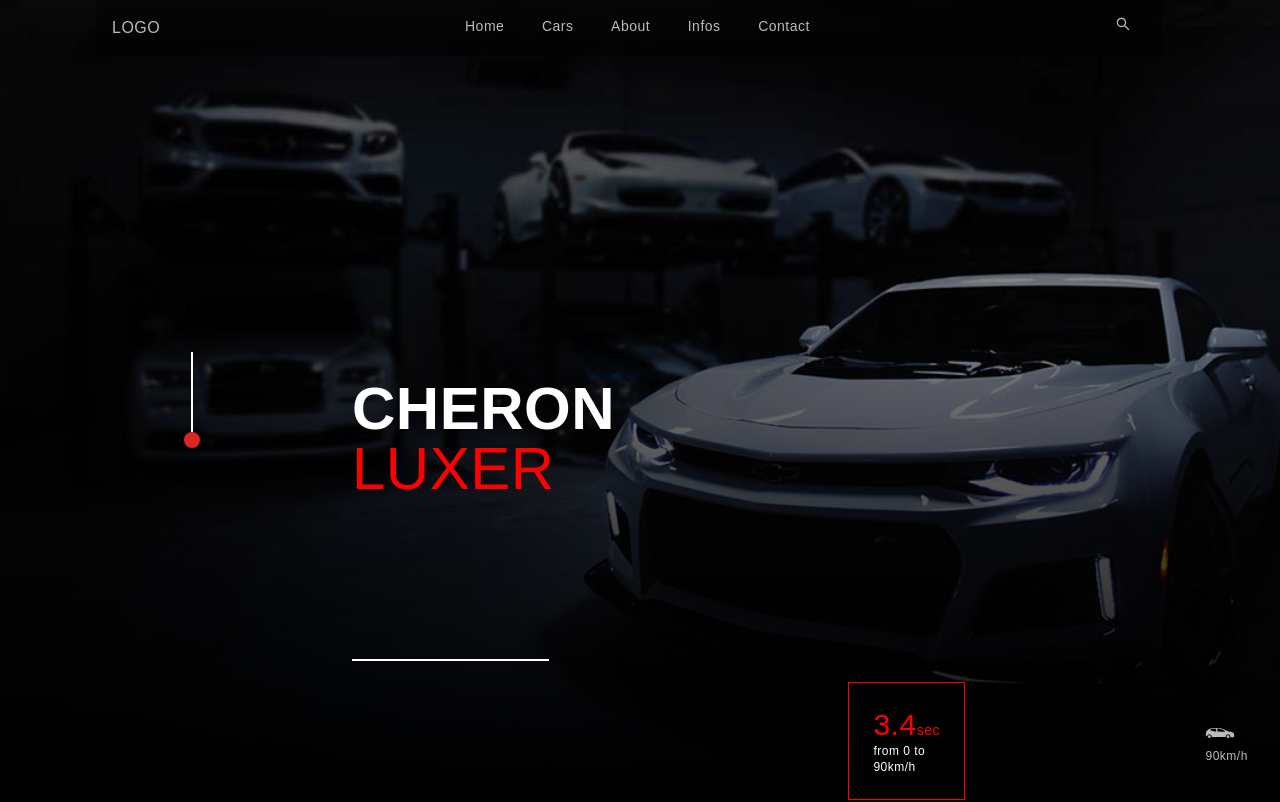
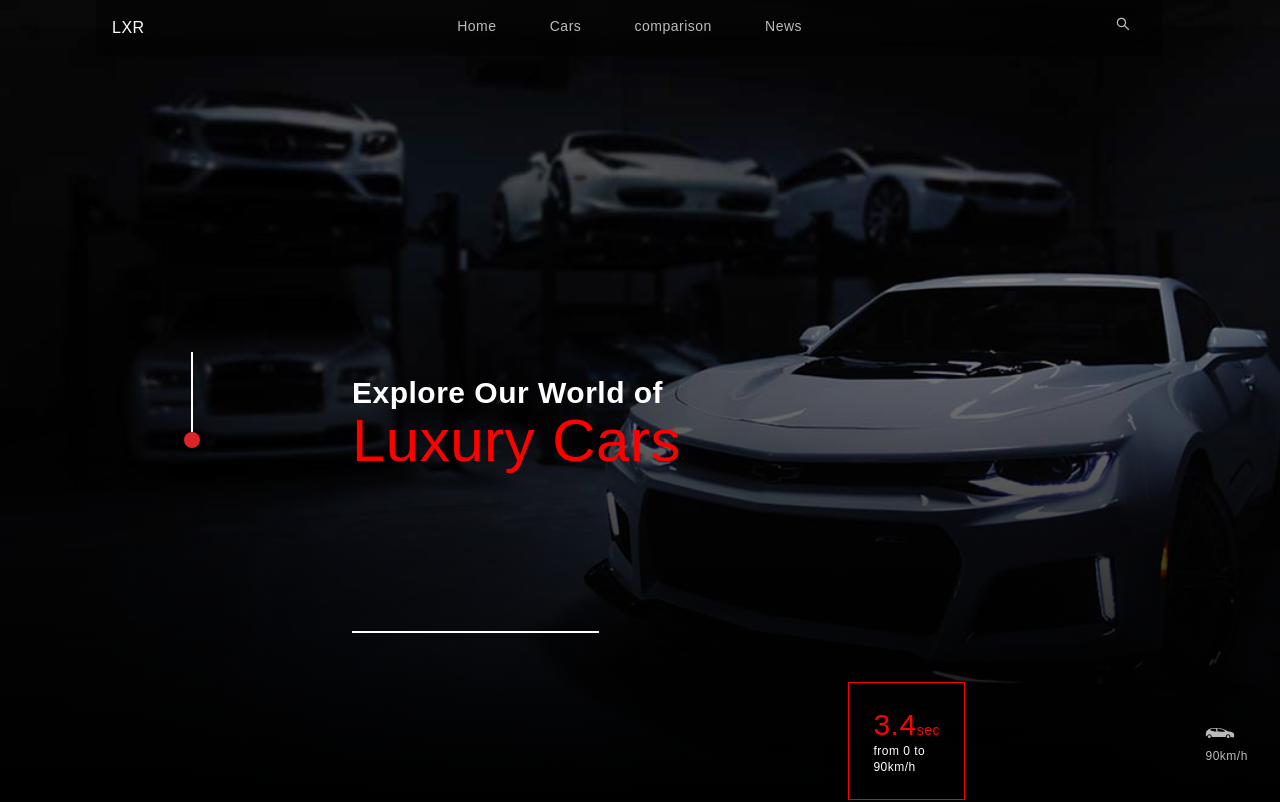
Before and after one commit to joel-kalema/luxury-cars, a Next.js app: page / in a window 1280 px wide. Shown: the top 802 px of the page. Built offline with nearby package versions, Linux system fonts and the light colour scheme.

Commit message:
Add links

```diff
--- a/components/cars.js
+++ b/components/cars.js
@@ -10,7 +10,7 @@ export default function Cars() {
     }, []);
 
     return (
-        <div className="py-40 md:py-28 relative flex flex-col md:flex-row">
+        <div id="comparison" className="py-40 md:py-28 relative flex flex-col md:flex-row">
             <div className='mb-[-15rem] md:top-[0rem] w-2/5 z-0' data-aos="fade-up" data-aos-duration="1000">
                 <Image src='/car.jpg' alt='car' className='z-0' width={700} height={400}/>
             </div>
--- a/components/footer.js
+++ b/components/footer.js
@@ -1,9 +1,9 @@
 import { footer } from "./datas/footer"
 
-export default function Footer () {
+export default function Footer() {
     return (
         <div className="py-10 md:py-28 bg-[#000]">
-            <div className="flex justify-around w-3/5 mx-auto">
+            <div className="md:flex justify-around w-3/5 mx-auto hidden ">
                 {footer.map((item) => (
                     <div key={item.title}>
                         <h1 className="text-[#A39C9C] font-extrabold text-xl">{item.title}</h1>
@@ -16,6 +16,11 @@ export default function Footer () {
                     </div>
                 ))}
             </div>
+            <div>
+                <div className='py-10 text-center'>
+                    <p className="text-xs">© 2020 <a href="https://www.linkedin.com/in/joel-kalema/">Joel Kalema</a>, All right reserved</p>
+                </div>
+            </div>
         </div>
     )
 }
--- a/components/header.js
+++ b/components/header.js
@@ -5,7 +5,7 @@ import { CarsData } from './datas/cars';
 import { AiOutlineSearch } from 'react-icons/ai';
 import { VscChromeClose } from 'react-icons/vsc';
 
-export default function Header (){
+export default function Header() {
 
     const [active, setActive] = useState('nav_active');
     const [seachCar, setSeachCar] = useState('')
@@ -22,26 +22,31 @@ export default function Header (){
     return (
         <div>
             <div className="flex justify-between fixed w-[100%] md:w-5/6 exp backdrop-blur-md p-4 md:left-24 bg-[#0004] z-50">
-                <div>LOGO</div>
+                <h1><Link href='/'>LXR</Link></h1>
                 <ul className="hidden md:flex w-2/6 justify-between text-sm ">
                     <li className='cursor-pointer hover:text-[red]'><Link href='/' offset={100} duration={1000}>Home</Link></li>
                     <li className='cursor-pointer hover:text-[red]'><Link href='/#cars' offset={100} duration={1000}>Cars</Link></li>
-                    <li className='cursor-pointer hover:text-[red]'>About</li>
-                    <li className='cursor-pointer hover:text-[red]'>Infos</li>
-                    <li className='cursor-pointer hover:text-[red]'>Contact</li>
+                    <li className='cursor-pointer hover:text-[red]'><Link href='/#comparison' offset={100} duration={1000}>comparison</Link></li>
+                    <li className='cursor-pointer hover:text-[red]'><Link href='/#news' offset={100} duration={1000}>News</Link></li>
                 </ul>
-                <div onClick={navToggle}><AiOutlineSearch className="mr-4 cursor-pointer"/></div>
+                <div onClick={navToggle}><AiOutlineSearch className="mr-4 cursor-pointer" /></div>
             </div>
             <div className={active}>
                 <div className='fixed top-0 left-0 flex items-center flex-col h-screen min-w-full bg-[#1B1A1C] z-50 show-nav'>
                     <VscChromeClose onClick={navToggle} className='absolute top-12 right-12 text-3xl text-[red] hover:rotate-90 transition-all' />
-                    <form className='mt-[35vh] md:mt-[45vh]'>
+                    <ul className="flex w-2/6 justify-between text-sm mx-auto mt-16 flex-col md:flex-row">
+                        <li onClick={navToggle} className='cursor-pointer hover:text-[red] mt-2'><Link href='/' offset={100} duration={1000}>Home</Link></li>
+                        <li onClick={navToggle} className='cursor-pointer hover:text-[red] mt-2'><Link href='/#cars' offset={100} duration={1000}>Cars</Link></li>
+                        <li onClick={navToggle} className='cursor-pointer hover:text-[red] mt-2'><Link href='/#comparison' offset={100} duration={1000}>comparison</Link></li>
+                        <li onClick={navToggle} className='cursor-pointer hover:text-[red] mt-2'><Link href='/#news' offset={100} duration={1000}>News</Link></li>
+                    </ul>
+                    <form className='mt-[20vh] md:mt-[35vh]'>
                         <input
                             onChange={e => setSeachCar(e.target.value)}
-                            className='md:text-4xl' type="text" name="search" id="search" placeholder="START TYPING..." maxlength="30"/>
+                            className='md:text-4xl' type="text" name="search" id="search" placeholder="START TYPING..." maxlength="30" />
                     </form>
                     <div className='flex w-[95%] md:w-[80%] mt-20 mx-auto duration-300 ease-out overflow-x-auto flex-wrap'>
-                        {seachCar !== ''? filterCar.map((car) => (
+                        {seachCar !== '' ? filterCar.map((car) => (
                             <div key={car.id} className='w-[49%] md:w-[15%] relative searchIn m-[0.5%] duration-300 compared ease-out' onClick={() => detail(car)}>
                                 <div className='compared-hover'>
                                     <span className='cursor-pointer'><p>{car.name}</p></span>
--- a/components/home.js
+++ b/components/home.js
@@ -1,4 +1,3 @@
-import { BsFillPlayFill } from 'react-icons/bs';
 import { GiCityCar } from 'react-icons/gi';
 
 export default function HomePage (){
@@ -12,15 +11,15 @@ export default function HomePage (){
                         <span className="relative inline-flex rounded-full h-4 w-4 bg-red-600"></span>
                     </span>
                 </div>
-                <div className="mr-[-20rem] mt-20 md:mt-60">
-                    <h1 className="text-6xl text-[#fff] font-semibold">CHERON</h1>
-                    <h2 className="text-6xl text-[red] font-extralight">LUXER</h2>
+                <div className="mr-[-20rem] pt-52">
+                    <h1 className="text-xl md:text-3xl text-[#fff] font-semibold">Explore Our World of</h1>
+                    <h2 className="text-4xl md:text-6xl text-[red] font-extralight">Luxury Cars</h2>
                     <div className="bg-[#fff] w-3/4 h-[0.1rem] mt-40"></div>
                 </div>
             </div>
-            <div className="flex w-2/6 justify-between items-flex-end z-10 absolute bottom-0 right-[4rem] md:right-0 text-xs">
+            <div className="flex w-2/6 justify-between items-flex-end z-10 absolute bottom-14 md:bottom-0 right-[4rem] md:right-0 text-xs">
                 <div className="w-1/4 flex justify-center items-center text-xs">
-                    <div className='border border-[red] p-6'>
+                    <div className='border border-[red] p-2 md:p-6'>
                         <h3 className='text-3xl text-[red]'>3.4<span className='text-sm'>sec</span></h3>
                         <h1>from 0 to 90km/h</h1>
                     </div>
--- a/components/news.js
+++ b/components/news.js
@@ -4,7 +4,7 @@ import Image from 'next/image';
 
 export default function News() {
     return (
-        <div className="py-10 md:py-52">
+        <div id="news" className="py-10 md:py-52">
             <div className="mx-auto w-4/6 md:w-2/6 mb-28">
                 <h1 className="text-sm md:text-2xl">News and Events</h1>
                 <div className="w-1/6 h-[0.2rem] bg-[red] mt-1"></div>
--- a/styles/globals.css
+++ b/styles/globals.css
@@ -271,7 +271,7 @@ input {
 
 @media only screen and (max-width: 600px) {
     .home_page {
-        height: 40vh;
+        height: 60vh;
     }
 
     .detail_home::after {
```
